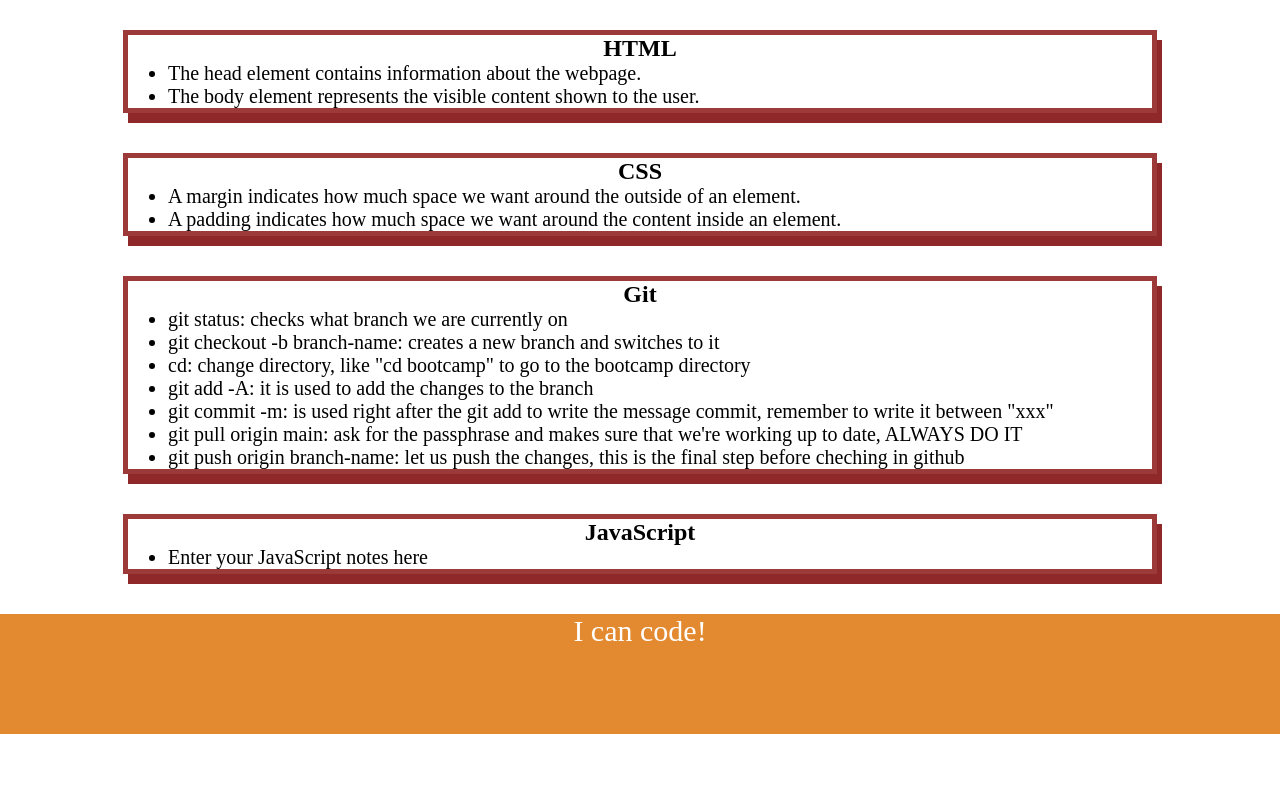
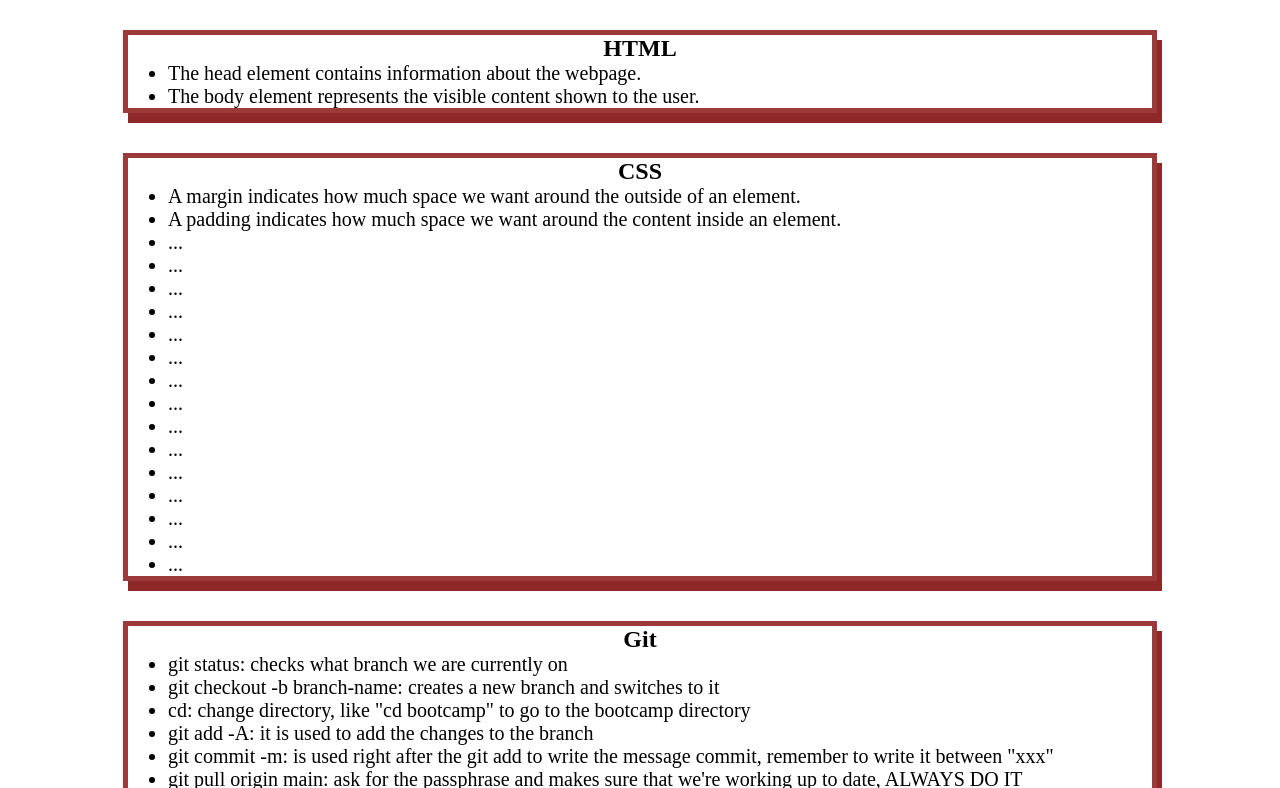
Before and after one commit to neto1895/BC-PWS, a plain HTML site: page index.html in a window 1280 px wide. Shown: the part 130-918 px from the top of the page. Before the commit the page ends 864 px from the top, so only its background shows below. Drawn offline with Linux system fonts and the light colour scheme.

Commit message:
added first lines of code in Java

```diff
--- /dev/null
+++ b/assets/script.js
@@ -0,0 +1,17 @@
+var topics = ['HTML', 'CSS', 'Git', 'JavaScript'];
+
+// if (topics === 'HTML') {
+//   console.log("Let's study HTML!");
+// } else if (topics === 'CSS') {
+//   console.log("Let's study CSS!");
+// } else if (topics === 'Git') {
+//   console.log("Let's study Git!");
+// } else if (topics === 'JavaScript') {
+//   console.log("Let's study JavaScript!");
+// } else {
+//   console.log('Please try again!');
+// }
+
+for(var x = 0; x < topics.length; x++) {
+ console.log(topics[x]);
+}
--- a/index.html
+++ b/index.html
@@ -11,6 +11,7 @@
     <header id="header">
       <h1>Prework Study Guide</h1>
       <img src="./assets/bowtie-cat.png" alt="Profile image of cat wearing a bow tie." />
+      <h2>✨ Open the Console to See What's Happening ✨</h2>
     </header>
     <main>
       <section class="card" id="html-section">
@@ -26,6 +27,21 @@
         <ul>
           <li>A margin indicates how much space we want around the outside of an element.</li>
           <li>A padding indicates how much space we want around the content inside an element.</li>
+          <li>...</li>
+          <li>...</li>
+          <li>...</li>
+          <li>...</li>
+          <li>...</li>
+          <li>...</li>
+          <li>...</li>
+          <li>...</li>
+          <li>...</li>
+          <li>...</li>
+          <li>...</li>
+          <li>...</li>
+          <li>...</li>
+          <li>...</li>
+          <li>...</li>
         </ul>
       </section>
 
@@ -53,5 +69,6 @@
     <footer>
       <p>I can code!</p>
     </footer>
+    <script src="./assets/script.js"></script>
   </body>
 </html>
```
